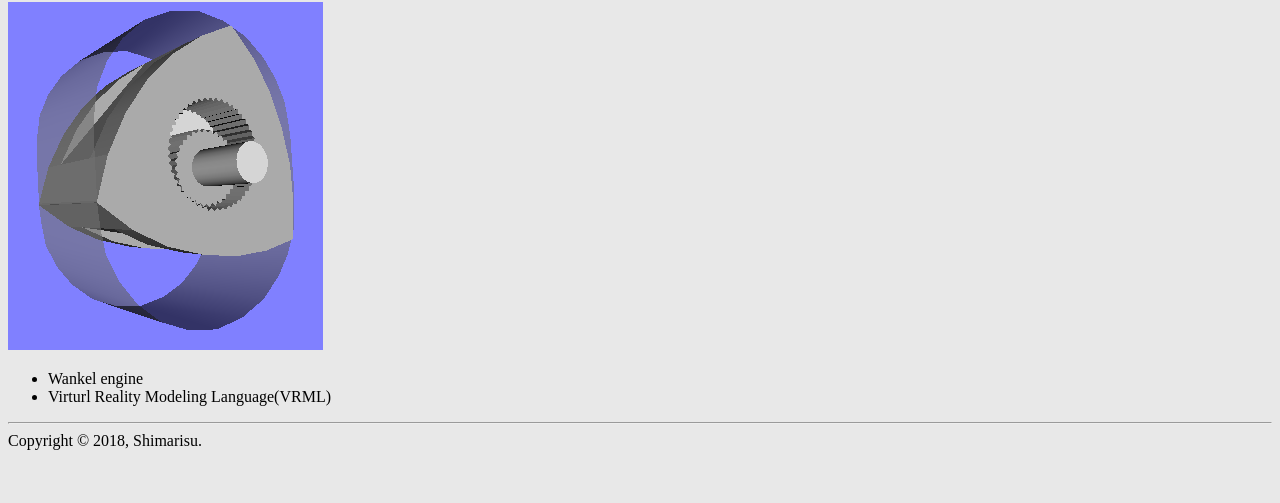
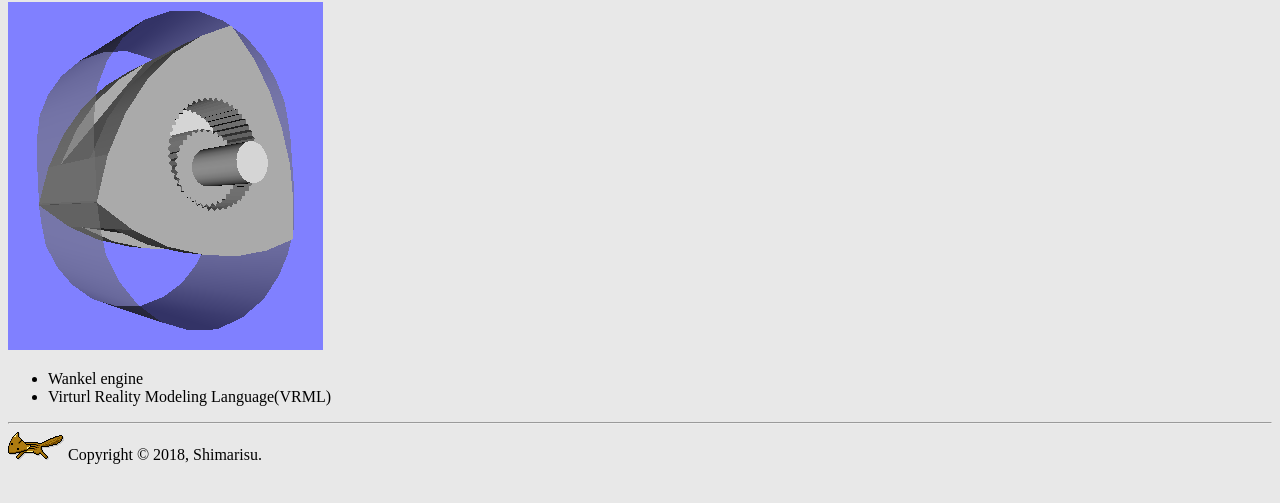
Before and after one commit to shimarisu/shimarisu.github.io, a plain HTML site: page index.html in a window 1280 px wide. Shown: the part 57-560 px from the top of the page. Drawn offline with Linux system fonts and the light colour scheme.

Commit message:
show alkrisu.gif

```diff
--- a/index.html
+++ b/index.html
@@ -22,6 +22,7 @@ h1 {
 <li>Virturl Reality Modeling Language(VRML)</li>
 </ul>
 <hr>
+<img src="./alkrisu.gif">
 Copyright &copy; 2018, Shimarisu.
 </body>
 </html>
```
